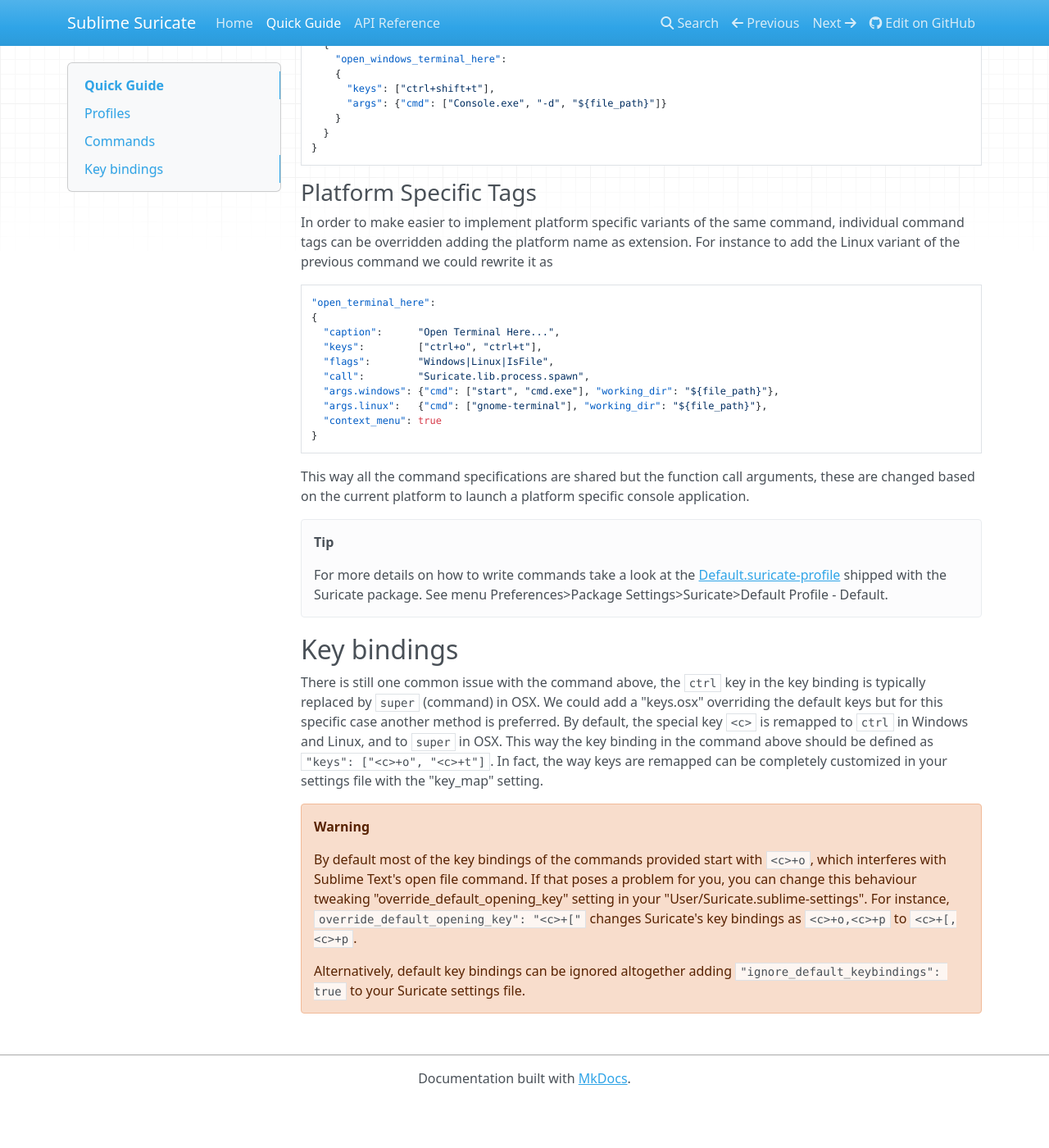
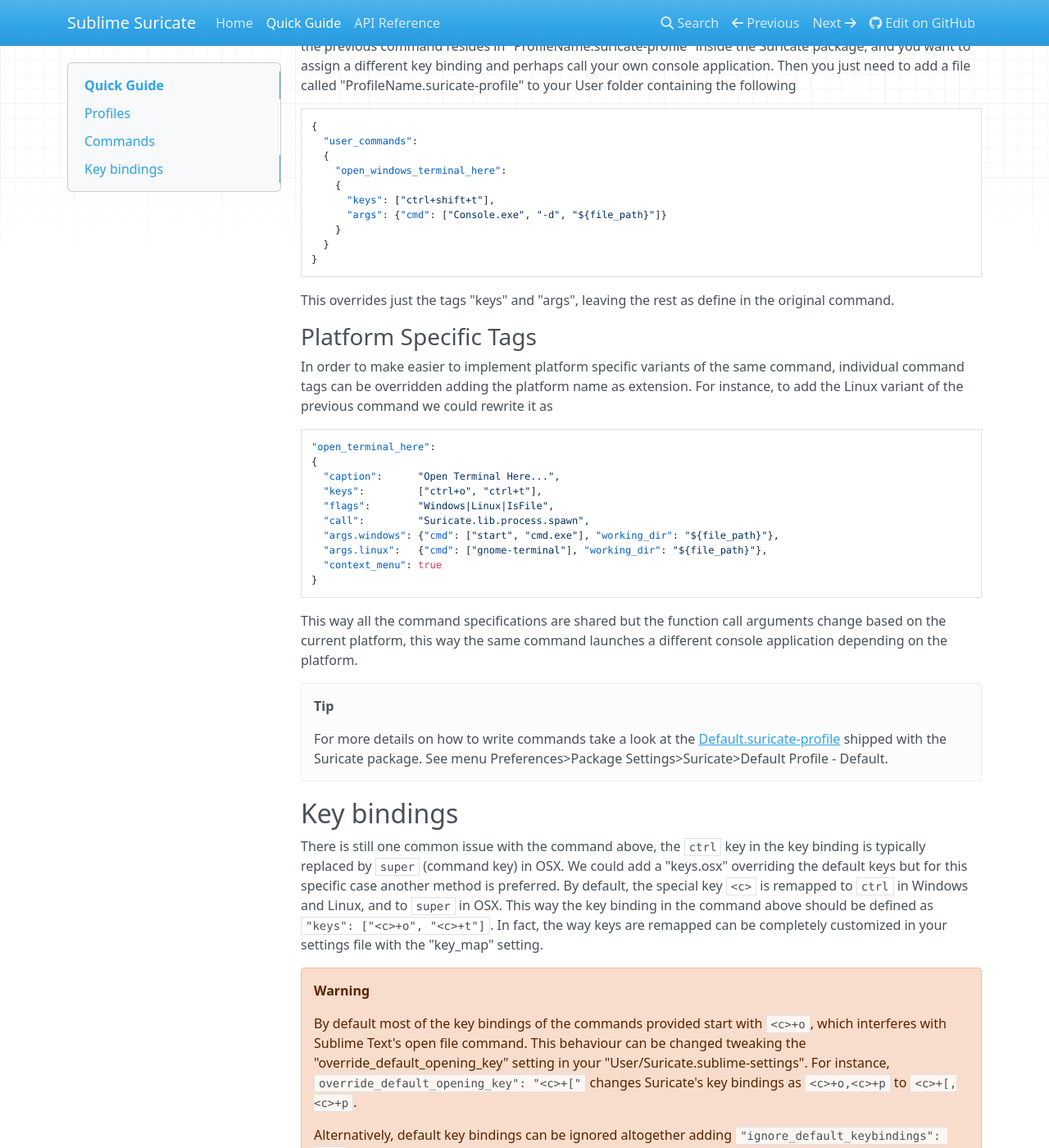
Before and after one commit to nsubiron/SublimeSuricate, an MkDocs documentation site: the page built from docs/quick-guide.md, in a window 1280 px wide and 1400 px high, scrolled down 1101 px. Shown: the whole window at 82% size. Built offline with MkDocs 1.6.1, drawn with Linux system fonts in a browser that asks for light colours; nearby versions of some CDN libraries; old or Windows-style settings are respelled for this version of MkDocs; before the commit the page ends 2444 px from its top, so only the background shows below that; some of the changed text lies outside the part shown.

Commit message:
Improve documentation

````diff
--- a/docs/quick-guide.md
+++ b/docs/quick-guide.md
@@ -1,14 +1,20 @@
 Quick Guide
 ===========
+
+Sublime Text's Suricate is a command framework for [Sublime Text 3]. It provides
+an easier way to implement simple commands to extend Sublime Text functionality
+without the need to create a new plugin for it. This guide aims to provide a
+quick overview on how _Suricate commands_ work and how to start writing your own
+commands.
 
 ## Profiles
 
 _Suricate Profiles_ are JSON files containing definitions of commands. A couple
 of profiles come already shipped and active by default with Sublime Suricate. To
 activate a profile add it to your **profile list** via _"Suricate: Add Profile"_
-in the command palette (`ctrl+shift+p`), use _"Suricate: Remove Profile"_ to
-deactivate profiles. Alternatively, you can edit your profile list by hand in
-your "User/Suricate.sublime-settings".
+in the command palette (`ctrl+shift+p`). To deactivate it use _"Suricate: Remove
+Profile"_. Alternatively, you can edit your profile list by hand in your
+"User/Suricate.sublime-settings".
 
 When a profile is active all the files matching "ProfileName.suricate-profile"
 within your Packages directory are loaded (just as any other Sublime Text
@@ -16,9 +22,12 @@
 profile. To take a look at your user profile use _"Suricate: View Profiles"_.
 This generates a list of your active commands as well as lists for each
 individual profile found in your packages directory tree. Take into account that
-the commands active in your user profile are not necessarily available, whether
-or not a command can be used depends on the set of flags given by the command
-itself, these flags are updated in a per-view basis.
+the commands active in your user profile are not necessarily available in
+Sublime Text, whether or not a command can be used depends on the set of flags
+given by the command definition. These flags are updated in a per-view basis and
+they may be active or not depending on things as current platform, whether the
+current buffer exists on disk or if it is under a source control system as git
+or svn.
 
 ## Commands
 
@@ -40,9 +49,9 @@
 assigns a key binding to it. Moreover, the flags specify that the command is
 only active on Windows and when the current buffer is a file existing on disk.
 
-When triggered this command calls the function `spawn()` inside the Python
-module `Suricate.lib.process` with the arguments given in "args". The "call"
-tag can be set to any python module that can be imported within Sublime Text's
+When triggered, this command calls the function `spawn()` inside the Python
+module `Suricate.lib.process` with the arguments given in "args". The "call" tag
+can be set to any python module that can be imported within Sublime Text's
 Python interpreter, in this case the module is defined in
 "Packages/Suricate/lib/process.py".
 
@@ -68,11 +77,14 @@
 }
 ```
 
+This overrides just the tags "keys" and "args", leaving the rest as define in
+the original command.
+
 ### Platform Specific Tags
 
 In order to make easier to implement platform specific variants of the same
 command, individual command tags can be overridden adding the platform name as
-extension. For instance to add the Linux variant of the previous command we
+extension. For instance, to add the Linux variant of the previous command we
 could rewrite it as
 
 ```json
@@ -89,8 +101,8 @@
 ```
 
 This way all the command specifications are shared but the function call
-arguments, these are changed based on the current platform to launch a platform
-specific console application.
+arguments change based on the current platform, this way the same command
+launches a different console application depending on the platform.
 
 !!! tip
     For more details on how to write commands take a look at the
@@ -100,25 +112,25 @@
 ## Key bindings
 
 There is still one common issue with the command above, the `ctrl` key in the
-key binding is typically replaced by `super` (command) in OSX. We could add a
-"keys.osx" overriding the default keys but for this specific case another method
-is preferred. By default, the special key `<c>` is remapped to `ctrl` in Windows
-and Linux, and to `super` in OSX. This way the key binding in the command above
-should be defined as `"keys": ["<c>+o", "<c>+t"]`. In fact, the way keys are
-remapped can be completely customized in your settings file with the "key_map"
-setting.
+key binding is typically replaced by `super` (command key) in OSX. We could add
+a "keys.osx" overriding the default keys but for this specific case another
+method is preferred. By default, the special key `<c>` is remapped to `ctrl` in
+Windows and Linux, and to `super` in OSX. This way the key binding in the
+command above should be defined as `"keys": ["<c>+o", "<c>+t"]`. In fact, the
+way keys are remapped can be completely customized in your settings file with
+the "key_map" setting.
 
 !!! warning
     By default most of the key bindings of the commands provided start with
-    `<c>+o`, which interferes with Sublime Text's open file command. If that
-    poses a problem for you, you can change this behaviour tweaking
-    "override_default_opening_key" setting in your
-    "User/Suricate.sublime-settings". For instance,
-    `override_default_opening_key": "<c>+["` changes
-    Suricate's key bindings as `<c>+o,<c>+p` to `<c>+[,<c>+p`.
+    `<c>+o`, which interferes with Sublime Text's open file command. This
+    behaviour can be changed tweaking the "override_default_opening_key" setting
+    in your "User/Suricate.sublime-settings". For instance,
+    `override_default_opening_key": "<c>+["` changes Suricate's key bindings as
+    `<c>+o,<c>+p` to `<c>+[,<c>+p`.
 
     Alternatively, default key bindings can be ignored altogether adding
     `"ignore_default_keybindings": true` to your Suricate settings file.
 
 
+[Sublime Text 3]: https://sublimetext.com/
 [Default.suricate-profile]: https://raw.githubusercontent.com/nsubiron/SublimeSuricate/master/profiles/Default.suricate-profile
````
Also changed, not shown: README.md (+7 -5 lines).
